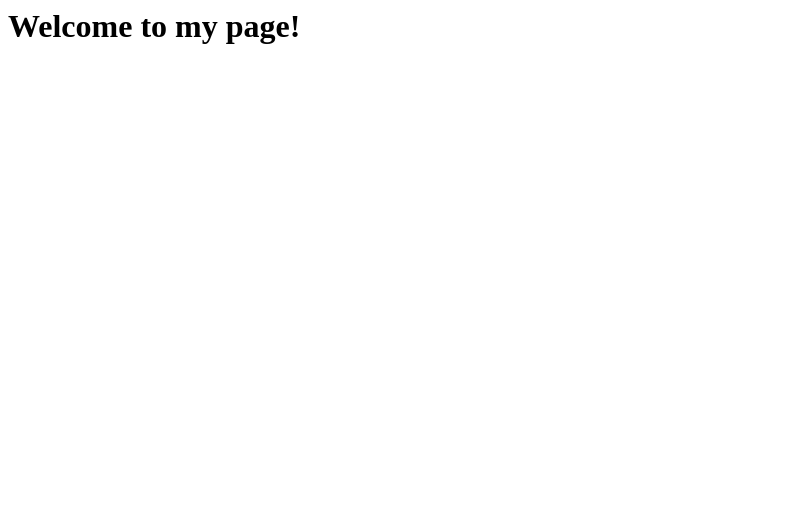
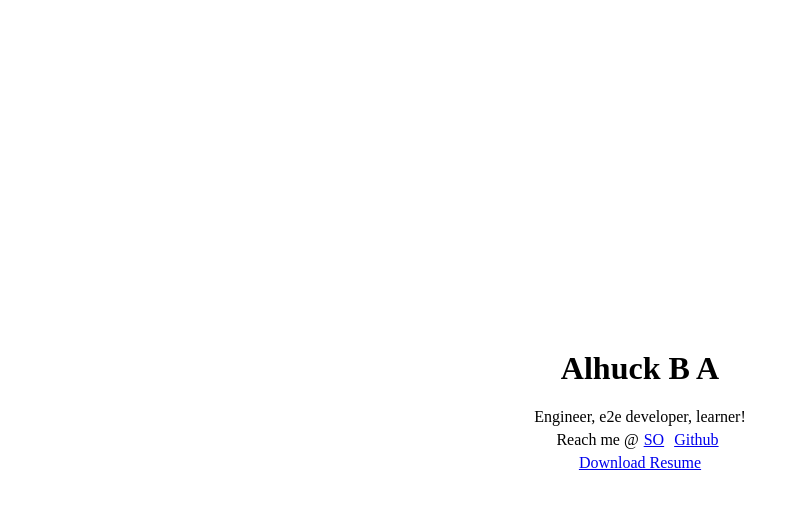
Before and after one commit to Alhuck/Alhuck.github.io, a plain HTML site: page index.html in a window 1280 px wide. Shown: the whole page, without its empty margins (0-797 px from the left). Drawn offline with Linux system fonts and the light colour scheme.

Commit message:
Initial draft of personal web page

```diff
--- /dev/null
+++ b/css/main.css
@@ -0,0 +1,24 @@
+.main-cls {
+	display: flex !important;
+}
+
+.heading-cls {
+	width: 100%;
+	display: flex;
+	flex-direction: column;
+	flex-wrap: nowrap;
+	justify-content: center;
+	align-items: center;
+	align-content: stretch;
+}
+
+.social-cls {
+
+	display: flex;
+	flex-direction: row;
+	flex-wrap: nowrap;
+	justify-content: center;
+	align-items: center;
+	align-content: stretch;
+
+}
--- a/index.html
+++ b/index.html
@@ -1,7 +1,23 @@
 <html>
 	<head>
+		<link rel="stylesheet" type="text/css" href="css/main.css">
 	</head>
-	<body>
-		<h1>Welcome to my page! </h1>
+	<body class="main-cls">
+		<div class="heading-cls">
+			<h1>Alhuck B A </h1>
+			<div>
+				Engineer, e2e developer, learner!
+			</div>
+			<div class="social-cls">
+				<!-- Add font awesome icons -->
+				Reach me @
+				<a href="https://stackoverflow.com/users/4812845/alhuck-a" style="margin:5;">SO</a>
+				<a href="https://github.com/Alhuck" style="margin:5;">Github</a>
+			</div>
+			<div>
+					<a href="resume/ALHUCK_4y.doc" download>Download Resume</a>
+			</div>
+
+		</div>
 	</body>
 </html>
```
Also changed, not shown: 1 other file.
